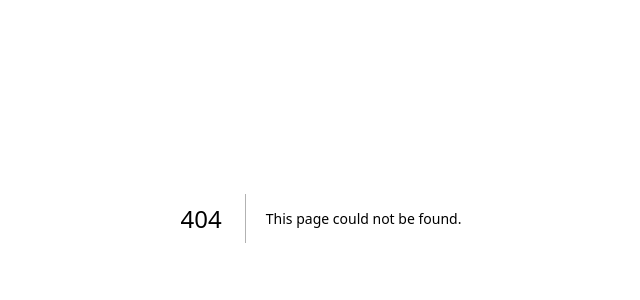
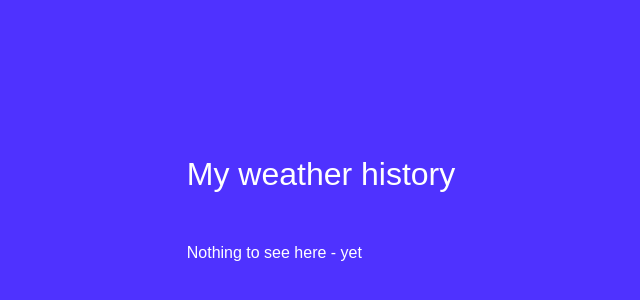
Before and after one commit to mihir-parikh/weather-app, a Next.js app: page /history in a window 1280 px wide. Before the commit this address had no page. Shown: the part 182-482 px from the top of the page, without its empty margins (319-959 px from the left). Built offline with nearby package versions, Linux system fonts and the light colour scheme.

Commit message:
History page - App complete

```diff
--- /dev/null
+++ b/pages/history.tsx
@@ -0,0 +1,58 @@
+import { useState, useEffect } from "react";
+import { WeatherHistoryData } from ".";
+
+const History = ({ }) => {
+    const [weatherHistory, setWeatherHistory] = useState([]);
+
+    useEffect(() => {
+        setWeatherHistory(
+            (localStorage.weatherHistory !== undefined) ? JSON.parse(localStorage.weatherHistory) : []
+        );
+    }, []);
+
+    return (
+        <div
+            className="d-flex justify-content-center align-items-center p-3"
+            style={{ minHeight: "100vh" }}
+        >
+            <div>
+                {" "}
+                <h2>My weather history</h2>
+                <div className="mt-5">
+                    {weatherHistory.length > 0 ? (
+                        weatherHistory.map((weather: WeatherHistoryData, index) => {
+                            return (
+                                <div
+                                    key={index}
+                                    className="card mb-3"
+                                    style={{ width: "450px" }}
+                                >
+                                    <div className="card-body text-dark">
+                                        <h5 className="card-title ">
+                                            {weather.city} - {weather.date}
+                                        </h5>
+                                        <small>{weather.time}</small>
+                                        <hr />
+                                        <p className="card-text">
+                                            <span className="font-weight-bold">Temperature: </span>
+                                            {weather.temperature}
+                                            <sup>°C</sup>
+                                        </p>
+                                        <p className="card-text">
+                                            <span className="font-weight-bold">Condition: </span>
+                                            {weather.description}
+                                        </p>
+                                    </div>
+                                </div>
+                            );
+                        })
+                    ) : (
+                        <p>Nothing to see here - yet</p>
+                    )}
+                </div>
+            </div>
+        </div>
+    );
+};
+
+export default History;
```
Also changed, not shown: pages/index.tsx (+12 -2 lines).
